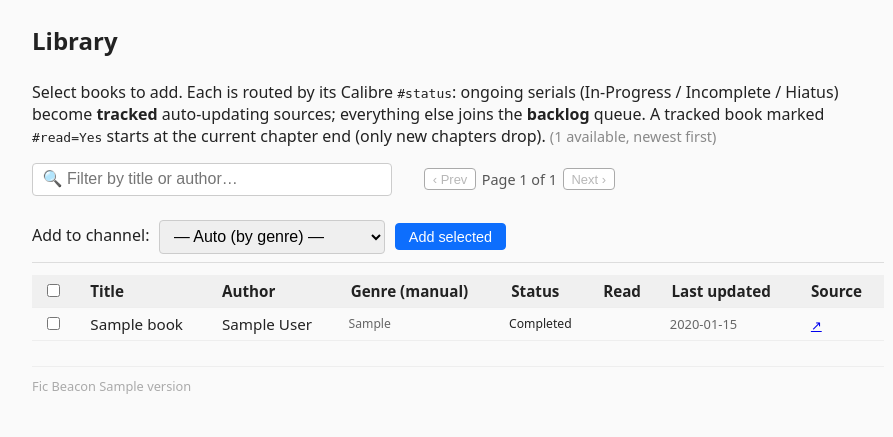
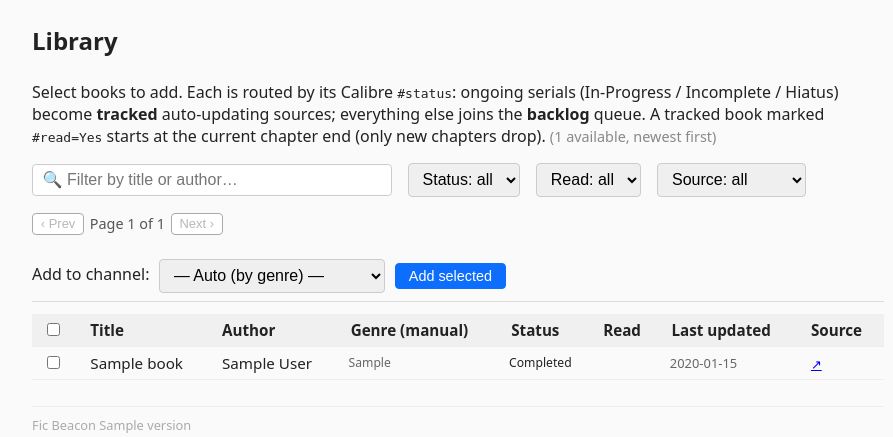
Before and after one commit to Similacrest/fic-beacon, a Python web app: template app/templates/admin/library.html in a window 1280 px wide. Shown: the part 63-500 px from the top of the page, without its empty margins (182-1075 px from the left). Run offline with Jinja, Linux system fonts and the light colour scheme; the template is opened without the code that fills it: most values are stand-ins (such as "Sample title", 1, 10 or a date in 2020); some libraries are stand-ins or nearby versions.

Commit message:
feat(library): filter by read, status, and source website
Three dropdowns on the Library page (Status, Read, Source) compose with each other
and the existing title/author search. Source host is derived from each book's url:
identifier. Fully client-side and instant.

Co-Authored-By: Claude Opus 4.8 <noreply@anthropic.com>

```diff
--- a/app/templates/admin/library.html
+++ b/app/templates/admin/library.html
@@ -16,6 +16,19 @@
 <div style="margin-bottom:1em; display:flex; gap:1em; align-items:center; flex-wrap:wrap">
   <input type="text" id="filter" placeholder="🔍 Filter by title or author…"
          style="max-width:360px" oninput="filterBooks()">
+  <select id="filter-status" onchange="filterBooks()" style="width:auto">
+    <option value="">Status: all</option>
+    {% for s in statuses %}<option value="{{ s }}">{{ s }}</option>{% endfor %}
+  </select>
+  <select id="filter-read" onchange="filterBooks()" style="width:auto">
+    <option value="">Read: all</option>
+    <option value="1">Read ✓</option>
+    <option value="0">Unread</option>
+  </select>
+  <select id="filter-source" onchange="filterBooks()" style="width:auto">
+    <option value="">Source: all</option>
+    {% for d in sources %}<option value="{{ d }}">{{ d }}</option>{% endfor %}
+  </select>
   <span id="filter-count" style="color:#888; font-size:.85em"></span>
   <span id="page-controls" style="display:flex; gap:.4em; align-items:center; font-size:.9em">
     <button type="button" id="prev-page" onclick="changePage(-1)" class="btn" style="padding:.2em .6em">‹ Prev</button>
@@ -51,7 +64,10 @@
     {% for book in books %}
     {% set genre_display = book.genres if book.genres else book.genre_tags %}
     {% set route = routing.get(book.calibre_id) %}
-    <tr class="book-row" data-search="{{ (book.title ~ ' ' ~ book.author ~ ' ' ~ genre_display|join(' '))|lower }}">
+    <tr class="book-row" data-search="{{ (book.title ~ ' ' ~ book.author ~ ' ' ~ genre_display|join(' '))|lower }}"
+        data-status="{{ book.source_status or '' }}"
+        data-read="{{ '1' if book.read else '0' }}"
+        data-source="{{ source_domain.get(book.calibre_id, '') }}">
       <td><input type="checkbox" name="calibre_ids" value="{{ book.calibre_id }}" class="row-check"></td>
       <td>{{ book.title }}</td>
       <td>{{ book.author }}</td>
@@ -81,15 +97,29 @@
   let currentPage = 0;
   const allRows = () => Array.from(document.querySelectorAll('.book-row'));
 
-  function matchRows(q) {
-    return allRows().filter(r => !q || r.dataset.search.includes(q));
+  function activeFilters() {
+    return {
+      q: document.getElementById('filter').value.trim().toLowerCase(),
+      status: document.getElementById('filter-status').value,
+      read: document.getElementById('filter-read').value,
+      source: document.getElementById('filter-source').value,
+    };
+  }
+
+  function matchRows(f) {
+    return allRows().filter(r =>
+      (!f.q || r.dataset.search.includes(f.q)) &&
+      (!f.status || r.dataset.status === f.status) &&
+      (!f.read || r.dataset.read === f.read) &&
+      (!f.source || r.dataset.source === f.source)
+    );
   }
 
   function showPage(page) {
-    const q = document.getElementById('filter').value.trim().toLowerCase();
-    const filtering = q.length > 0;
+    const f = activeFilters();
+    const filtering = !!(f.q || f.status || f.read || f.source);
     const rows = allRows();
-    const matched = matchRows(q);
+    const matched = matchRows(f);
     const pages = filtering ? 1 : Math.max(1, Math.ceil(rows.length / PAGE_SIZE));
     currentPage = Math.max(0, Math.min(page, pages - 1));
 
```
Also changed, not shown: app/routers/admin.py (+19 -0 lines), CHANGELOG.md.
